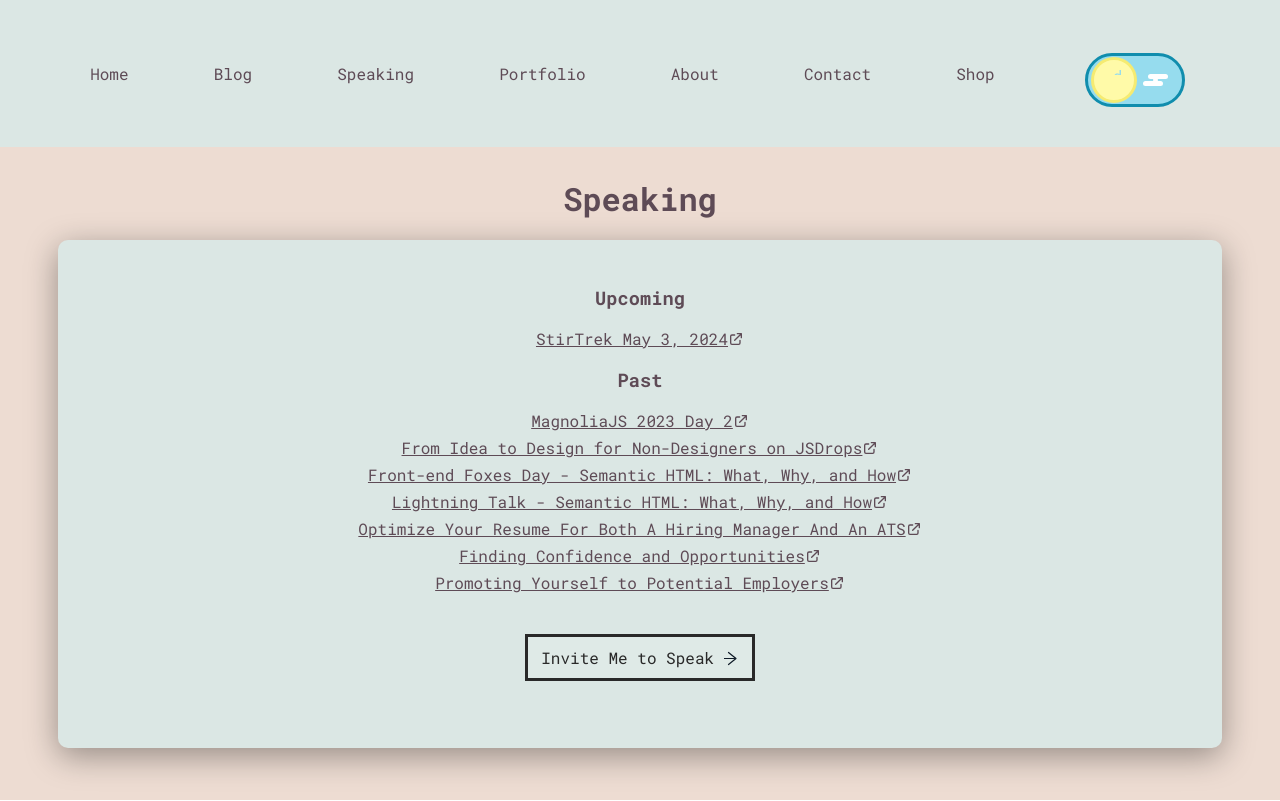
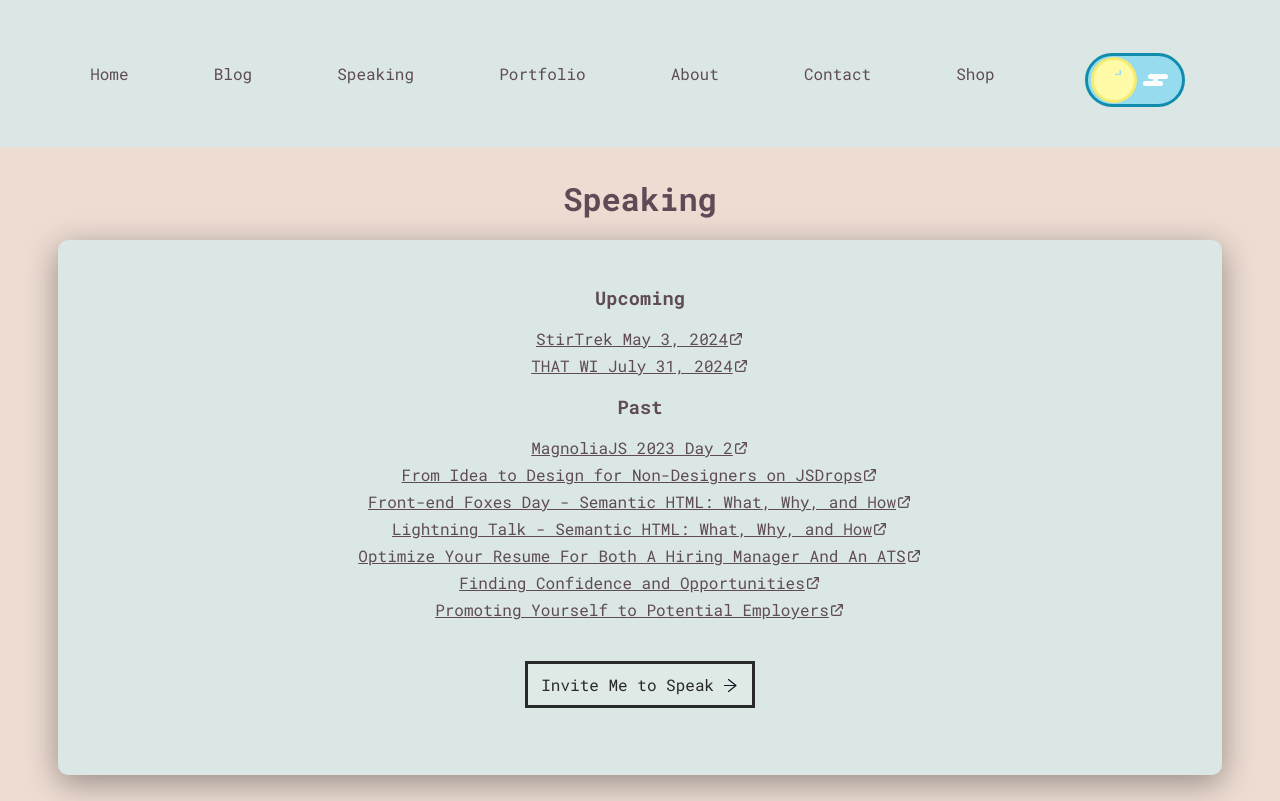
Before and after one commit to abbeyperini/Portfolio2.0, a React (Create React App) app in the folder portfolio/: page /speaking in a window 1280 px wide. Built offline with nearby package versions, Linux system fonts and the light colour scheme.

Commit message:
Add THAT WI talk

```diff
--- a/portfolio/src/components/Speaking.js
+++ b/portfolio/src/components/Speaking.js
@@ -13,6 +13,7 @@ function Speaking({home}) {
               <h3>Upcoming</h3>
               <ul className="talk-list">
                 <li><a href="https://stirtrek.com/speakers/2024/Abbey-Perini.html" target="_blank" rel="noreferrer">StirTrek May 3, 2024</a><ExternalLink className="external-link" id="StirTrekLink" focusable="false"/></li>
+                <li><a href="https://thatconference.com/activities/Kol7lX7IoKykdx4xv6jR" target="_blank" rel="noreferrer">THAT WI July 31, 2024</a><ExternalLink className="external-link" id="StirTrekLink" focusable="false"/></li>
               </ul>
               <h3>Past</h3>
               <ul className="talk-list">
```
